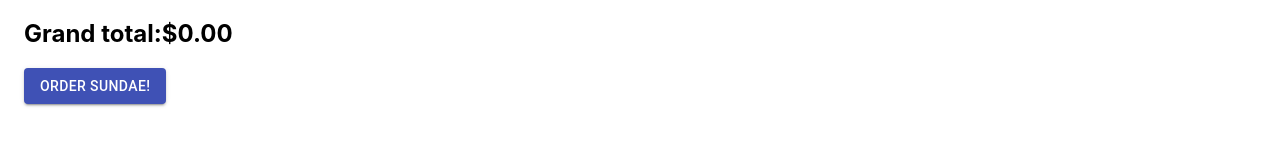
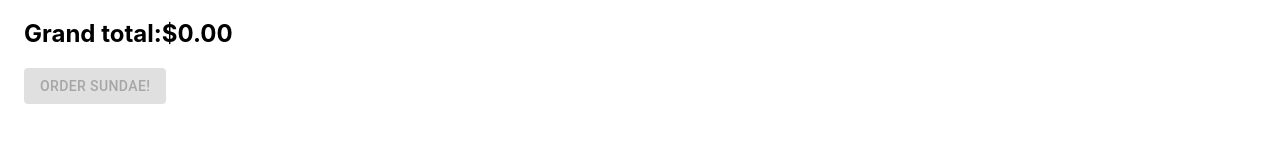
Before and after one commit to Rubick1997/tdd-mui, a React (Create React App) app: page / in a window 1280 px wide. Shown: the part 129-287 px from the top of the page. Built offline with nearby package versions, Linux system fonts and the light colour scheme; no server answers.

Commit message:
button is disabled

```diff
--- a/src/pages/entry/OrderEntry.js
+++ b/src/pages/entry/OrderEntry.js
@@ -5,12 +5,19 @@ import { Button } from "@material-ui/core";
 
 function OrderEntry({ setOrderPhase }) {
   const [orderDetails] = useOrderDetails();
+
+  const orderDisabled = orderDetails.totals.scoops === "$0.00";
   return (
     <div>
       <Options optionType="scoops" />
       <Options optionType="toppings" />
       <h2>Grand total:{orderDetails.totals.grandTotal}</h2>
-      <Button onClick={() => setOrderPhase("review")} color="primary" variant="contained">
+      <Button
+       disabled={orderDisabled}
+        onClick={() => setOrderPhase("review")}
+        color="primary"
+        variant="contained"
+      >
         Order Sundae!
       </Button>
     </div>
```
Also changed, not shown: 2 other files (tests, documents, lock files or other folders).
